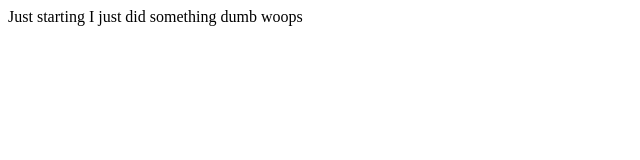
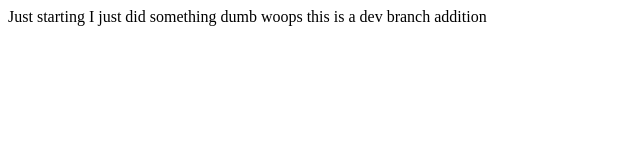
Before and after one commit to jakeoverall/branching, a plain HTML site: page index.html in a window 1280 px wide. Shown: the whole page, without its empty margins (0-640 px from the left). Drawn offline with Linux system fonts and the light colour scheme.

Commit message:
commit 1 on dev

```diff
--- a/index.html
+++ b/index.html
@@ -9,5 +9,8 @@
   Just starting
 
   I just did something dumb woops
+
+  this is a dev branch addition
+
 </body>
 </html>
```
